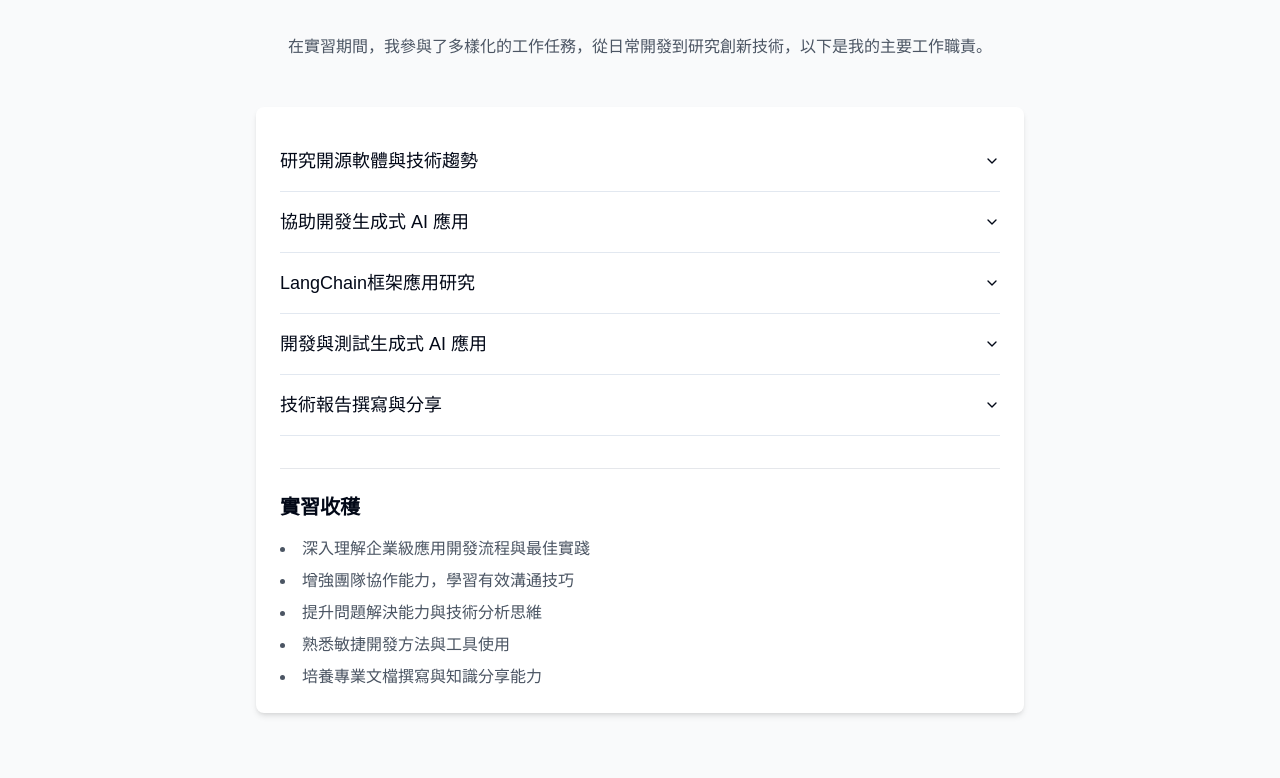
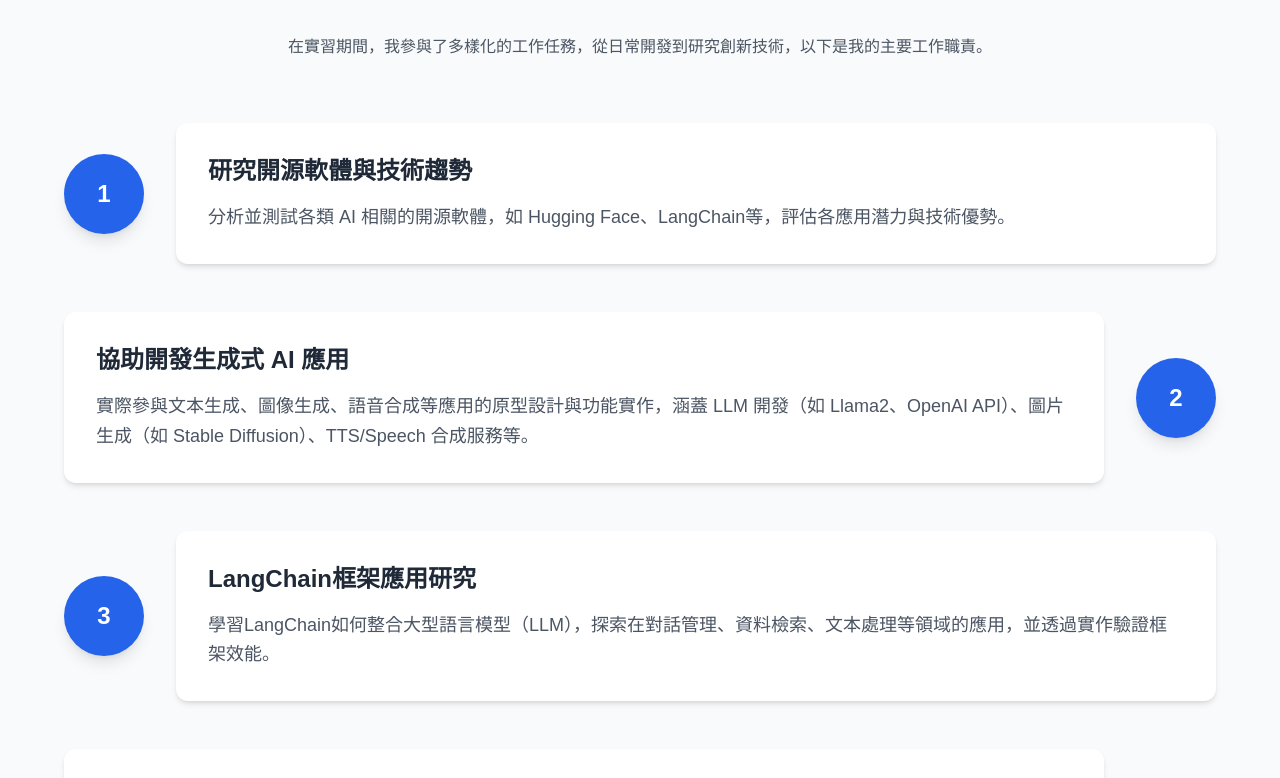
Before and after one commit to Maggie-0118/n8n-intern-showcase-hub, a React (Vite) app: page / in a window 1280 px wide. Shown: the part 1593-2371 px from the top of the page. Built offline with nearby package versions, Linux system fonts and the light colour scheme.

Commit message:
feat: Implement alternating layout for content

```diff
--- a/src/components/JobResponsibilities.tsx
+++ b/src/components/JobResponsibilities.tsx
@@ -1,11 +1,5 @@
 
 import React from 'react';
-import {
-  Accordion,
-  AccordionContent,
-  AccordionItem,
-  AccordionTrigger
-} from '@/components/ui/accordion';
 
 const JobResponsibilities = () => {
   const responsibilities = [
@@ -34,32 +28,64 @@ const JobResponsibilities = () => {
   return (
     <section id="job-responsibilities" className="section-container bg-gray-50">
       <h2 className="section-title">工作內容介紹</h2>
-      <p className="text-center text-gray-600 max-w-3xl mx-auto mb-12">
+      <p className="text-center text-gray-600 max-w-3xl mx-auto mb-16">
         在實習期間，我參與了多樣化的工作任務，從日常開發到研究創新技術，以下是我的主要工作職責。
       </p>
 
-      <div className="max-w-3xl mx-auto bg-white rounded-lg shadow-md p-6">
-        <Accordion type="single" collapsible className="w-full">
-          {responsibilities.map((item, index) => (
-            <AccordionItem key={index} value={`item-${index}`}>
-              <AccordionTrigger className="text-lg font-medium">
+      <div className="max-w-6xl mx-auto space-y-12">
+        {responsibilities.map((item, index) => (
+          <div
+            key={index}
+            className={`flex flex-col lg:flex-row items-center gap-8 ${
+              index % 2 === 1 ? 'lg:flex-row-reverse' : ''
+            }`}
+          >
+            {/* 編號圓圈 */}
+            <div className="flex-shrink-0">
+              <div className="w-20 h-20 bg-blue-600 text-white rounded-full flex items-center justify-center text-2xl font-bold shadow-lg">
+                {index + 1}
+              </div>
+            </div>
+
+            {/* 內容卡片 */}
+            <div className="flex-1 bg-white rounded-xl shadow-md p-8 hover:shadow-lg transition-shadow duration-300">
+              <h3 className="text-2xl font-bold text-gray-800 mb-4">
                 {item.title}
-              </AccordionTrigger>
-              <AccordionContent className="text-gray-600">
+              </h3>
+              <p className="text-gray-600 leading-relaxed text-lg">
                 {item.content}
-              </AccordionContent>
-            </AccordionItem>
-          ))}
-        </Accordion>
+              </p>
+            </div>
+          </div>
+        ))}
+      </div>
 
-        <div className="mt-8 border-t border-gray-200 pt-6">
-          <h3 className="text-xl font-semibold mb-4">實習收穫</h3>
-          <ul className="list-disc list-inside space-y-2 text-gray-600">
-            <li>深入理解企業級應用開發流程與最佳實踐</li>
-            <li>增強團隊協作能力，學習有效溝通技巧</li>
-            <li>提升問題解決能力與技術分析思維</li>
-            <li>熟悉敏捷開發方法與工具使用</li>
-            <li>培養專業文檔撰寫與知識分享能力</li>
+      <div className="mt-16 max-w-4xl mx-auto bg-white rounded-xl shadow-md p-8">
+        <h3 className="text-2xl font-bold text-center mb-8 text-gray-800">實習收穫</h3>
+        <div className="grid md:grid-cols-2 gap-6">
+          <ul className="space-y-3">
+            <li className="flex items-start gap-3">
+              <div className="w-2 h-2 bg-blue-600 rounded-full mt-2 flex-shrink-0"></div>
+              <span className="text-gray-600">深入理解企業級應用開發流程與最佳實踐</span>
+            </li>
+            <li className="flex items-start gap-3">
+              <div className="w-2 h-2 bg-blue-600 rounded-full mt-2 flex-shrink-0"></div>
+              <span className="text-gray-600">增強團隊協作能力，學習有效溝通技巧</span>
+            </li>
+            <li className="flex items-start gap-3">
+              <div className="w-2 h-2 bg-blue-600 rounded-full mt-2 flex-shrink-0"></div>
+              <span className="text-gray-600">提升問題解決能力與技術分析思維</span>
+            </li>
+          </ul>
+          <ul className="space-y-3">
+            <li className="flex items-start gap-3">
+              <div className="w-2 h-2 bg-blue-600 rounded-full mt-2 flex-shrink-0"></div>
+              <span className="text-gray-600">熟悉敏捷開發方法與工具使用</span>
+            </li>
+            <li className="flex items-start gap-3">
+              <div className="w-2 h-2 bg-blue-600 rounded-full mt-2 flex-shrink-0"></div>
+              <span className="text-gray-600">培養專業文檔撰寫與知識分享能力</span>
+            </li>
           </ul>
         </div>
       </div>
```
